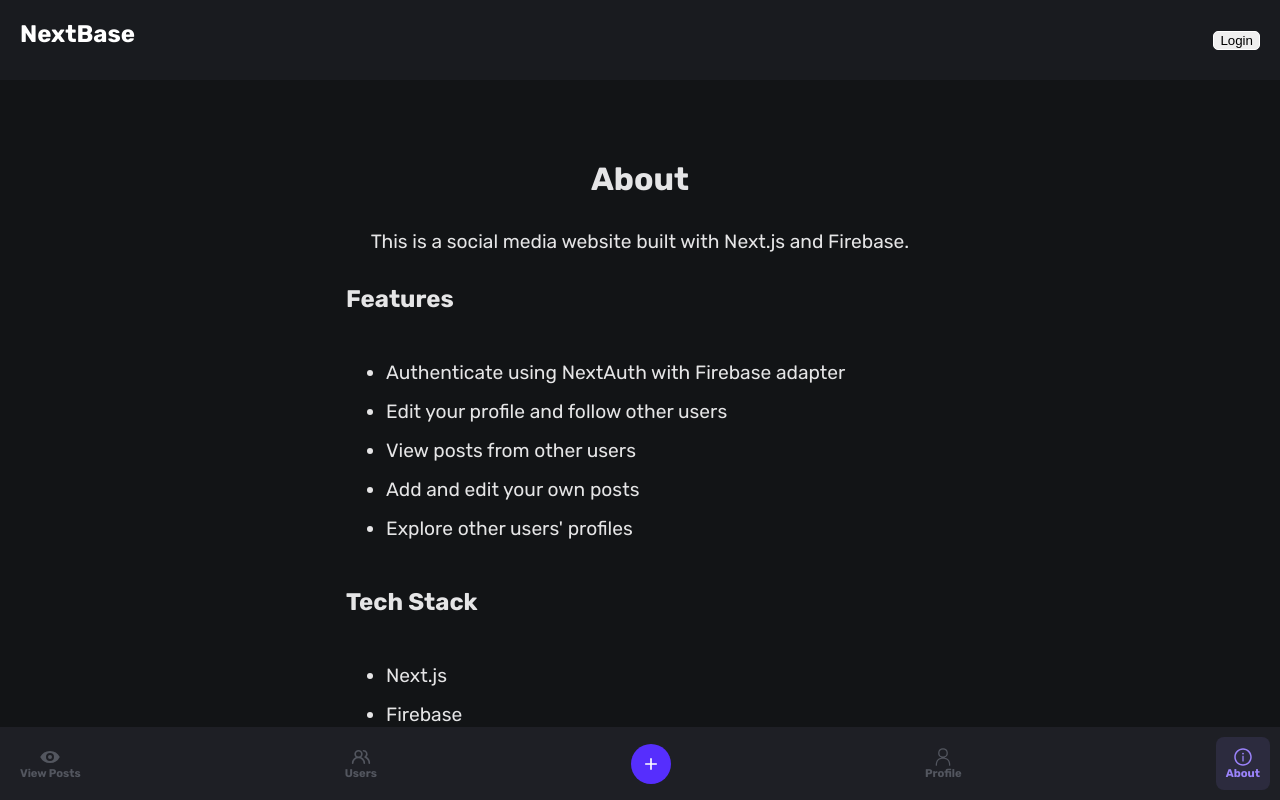
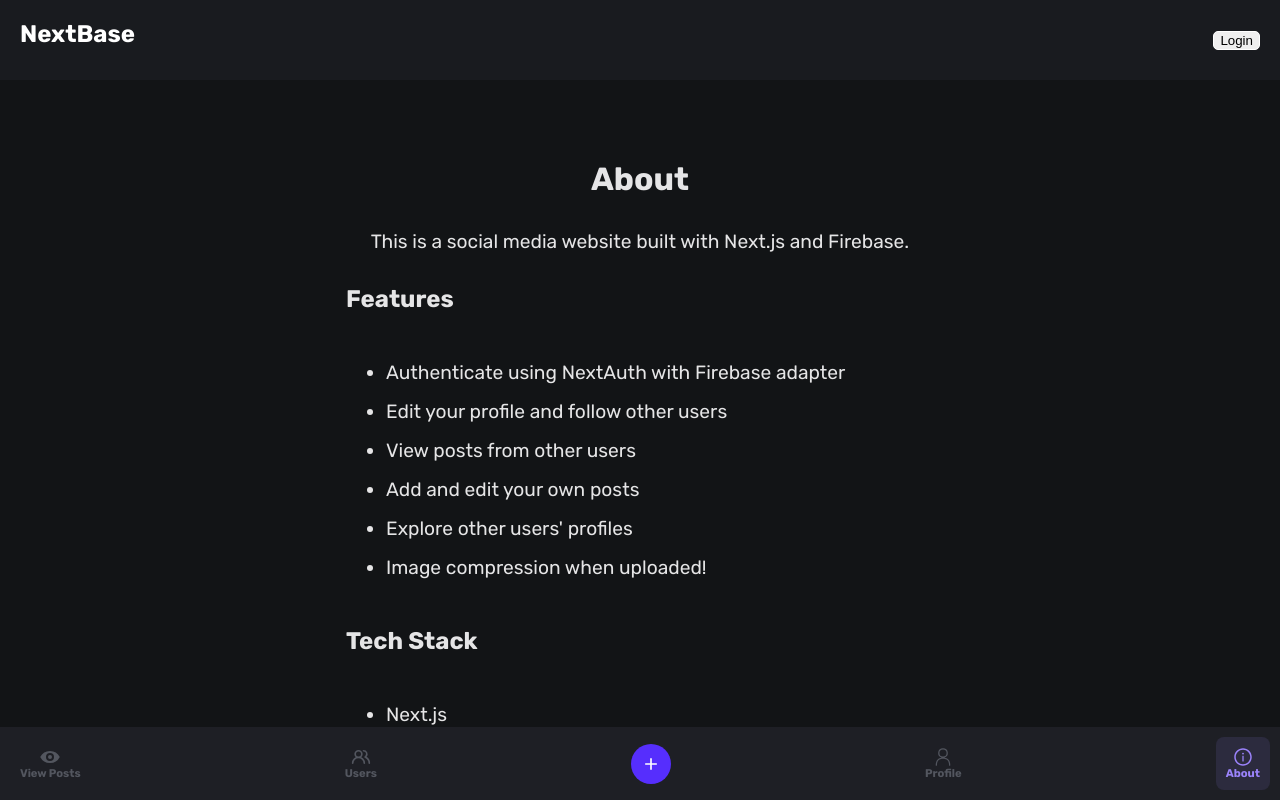
Before and after one commit to ACosmicWolf/nextbase, a Next.js app: page /about in a window 1280 px wide. Shown: the top 800 px of the page. Built offline with nearby package versions, Linux system fonts and the light colour scheme; no server answers.

Commit message:
Updated about

```diff
--- a/app/about/page.tsx
+++ b/app/about/page.tsx
@@ -17,6 +17,7 @@
         <li>View posts from other users</li>
         <li>Add and edit your own posts</li>
         <li>Explore other users&apos; profiles</li>
+        <li>Image compression when uploaded!</li>
       </ul>
 
       <h2 className={styles.tech_heading}>Tech Stack</h2>
```
